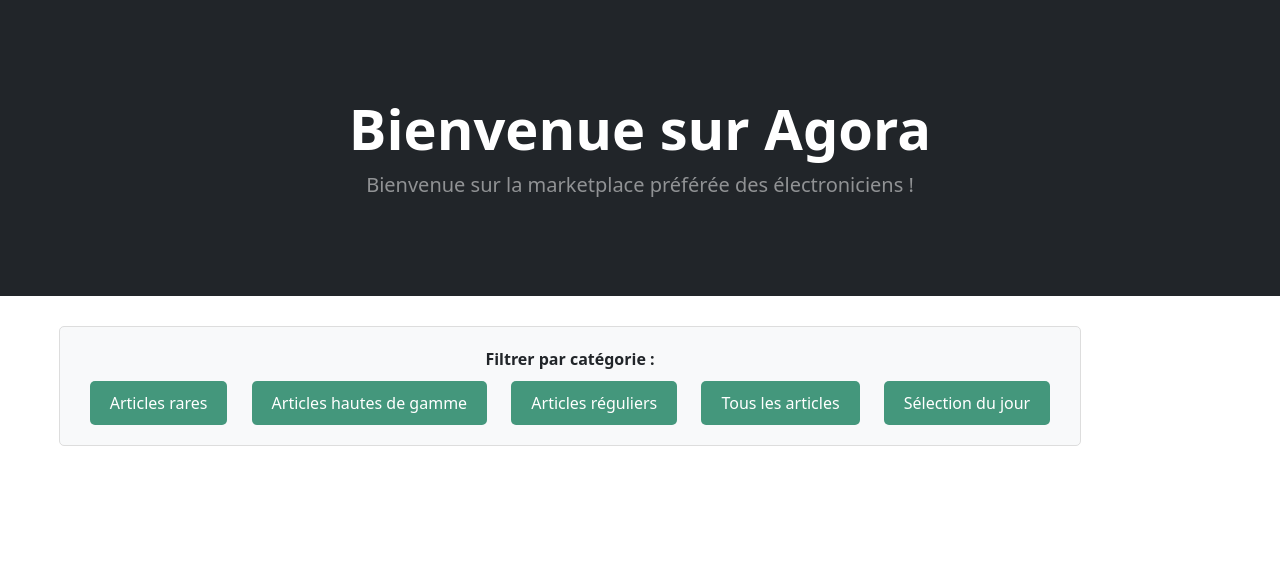
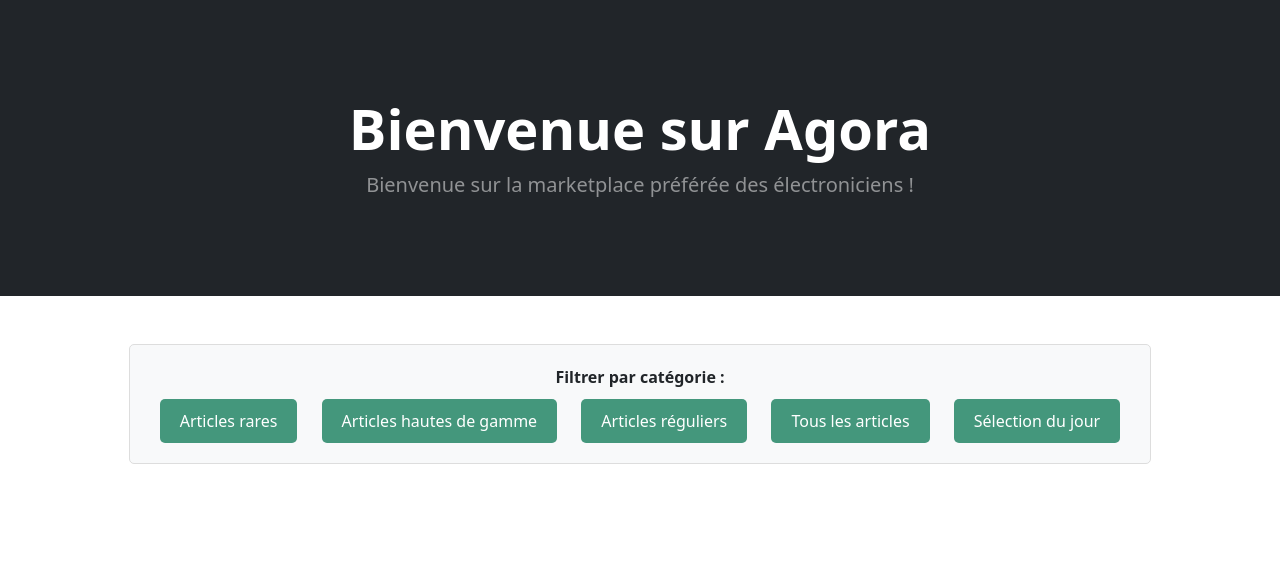
Before and after one commit to Rqbln/agora_ece, a PHP site: page / in a window 1280 px wide. Shown: the part 107-677 px from the top of the page. Run offline with PHP 8.4, Linux system fonts and the light colour scheme; a user stored in the database is signed in; data comes from the database, SQL or seed files in the repository; grey boxes labelled with a size stand in for pictures from a placeholder-image service; some libraries are stand-ins or nearby versions.

Commit message:
Box "filtrer par catégorie" centrée

```diff
--- a/pages/home.php
+++ b/pages/home.php
@@ -146,11 +146,7 @@ function getDescriptionForCategory($category): string
             margin-top: 10px;
             font-style: italic;
         }
-        .filter-box-container {
-            display: flex;
-            justify-content: center;
-            margin: 30px 0;
-        }
+
         .filter-box {
             display: inline-block;
             border: 1px solid #ddd;
@@ -195,7 +191,7 @@ function getDescriptionForCategory($category): string
 </header>
 
 <!-- Filtre-->
-<div class="container filter-box-container">
+<div class="d-flex justify-content-center my-5">
     <div class="filter-box">
         <p class="filter-title">Filtrer par catégorie :</p>
         <button onclick="window.location.href='?categorie=Articles rares'">Articles rares</button>
```
